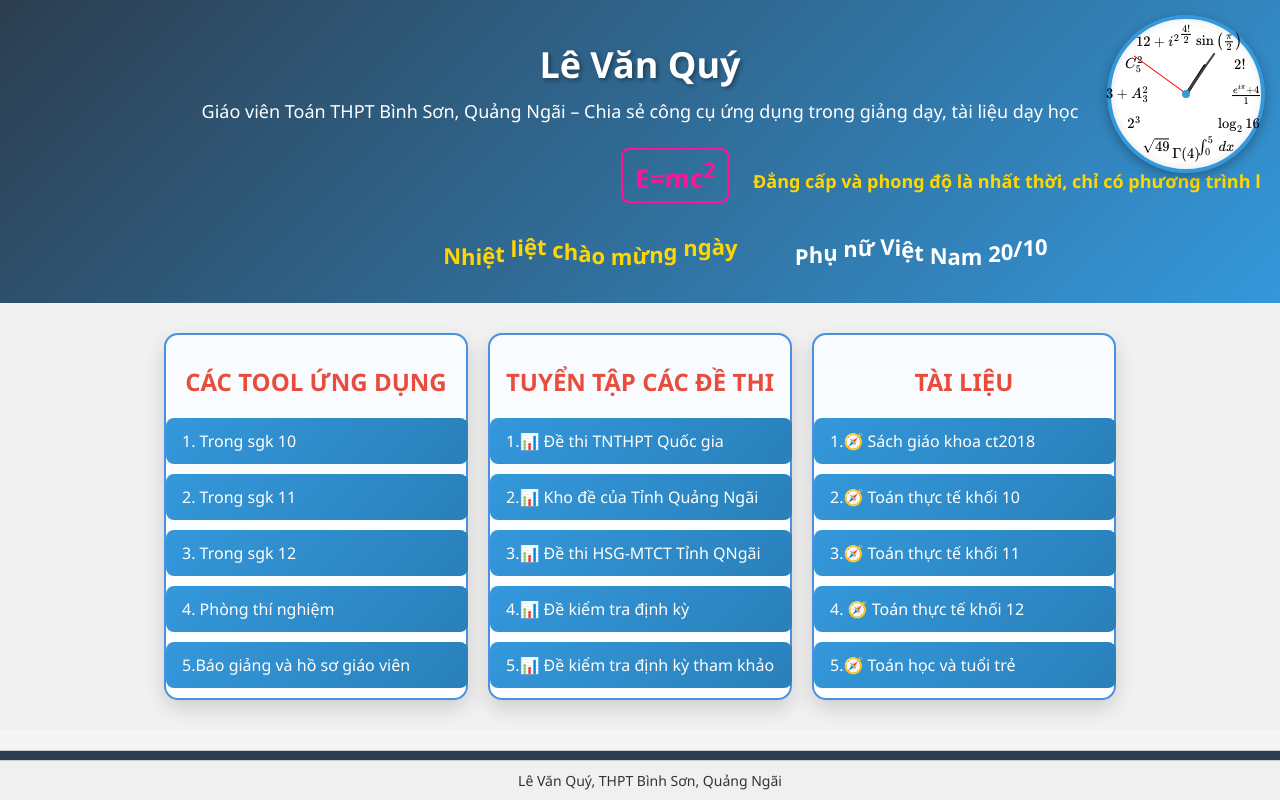
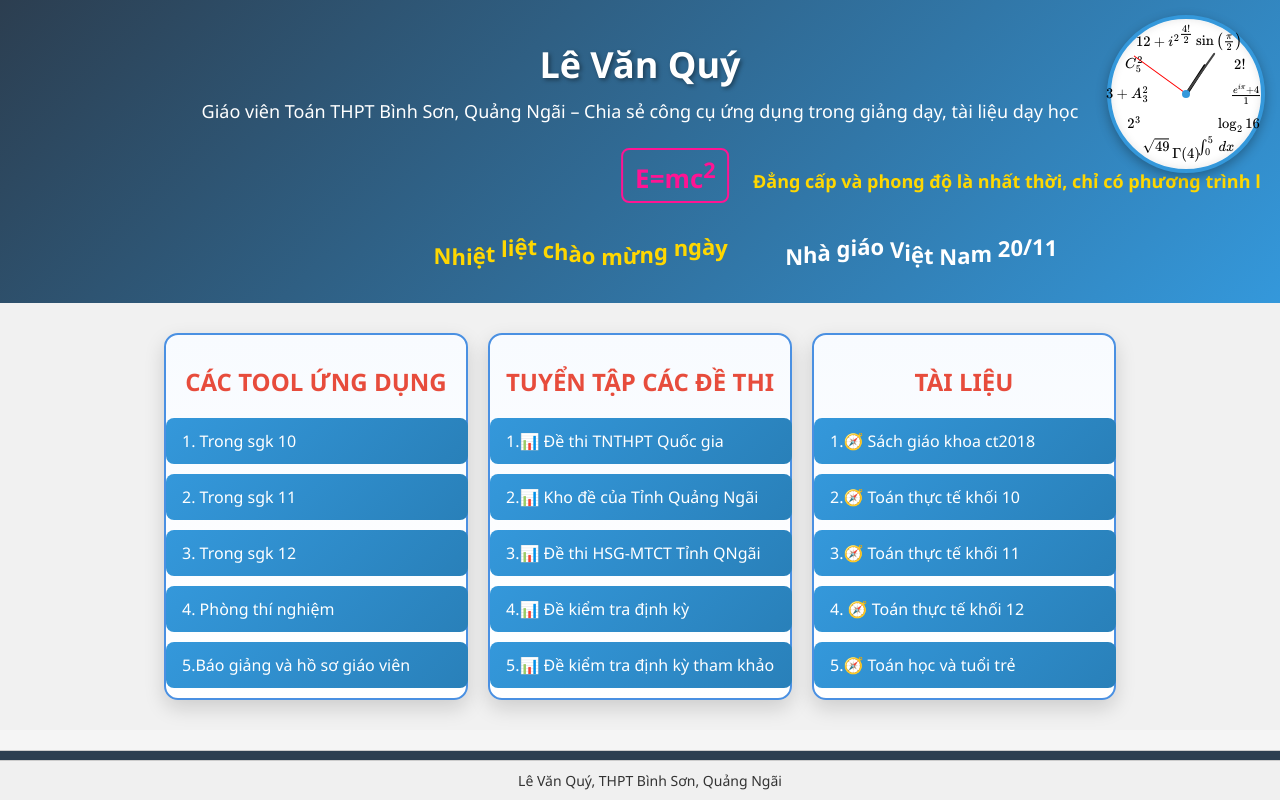
Before and after one commit to levanquybson/levanquybson.github.io, a plain HTML site: page index.html in a window 1280 px wide. Drawn offline with nearby package versions, Linux system fonts and the light colour scheme.

Commit message:
Update index.html

```diff
--- a/index.html
+++ b/index.html
@@ -379,7 +379,7 @@
             -webkit-text-fill-color:#FFFFFF !important;
             font-weight:900;
 
-        "> Phụ nữ Việt Nam 20/10</span>
+        "> Nhà giáo Việt Nam 20/11</span>
     </div>
 </div>
 
```
